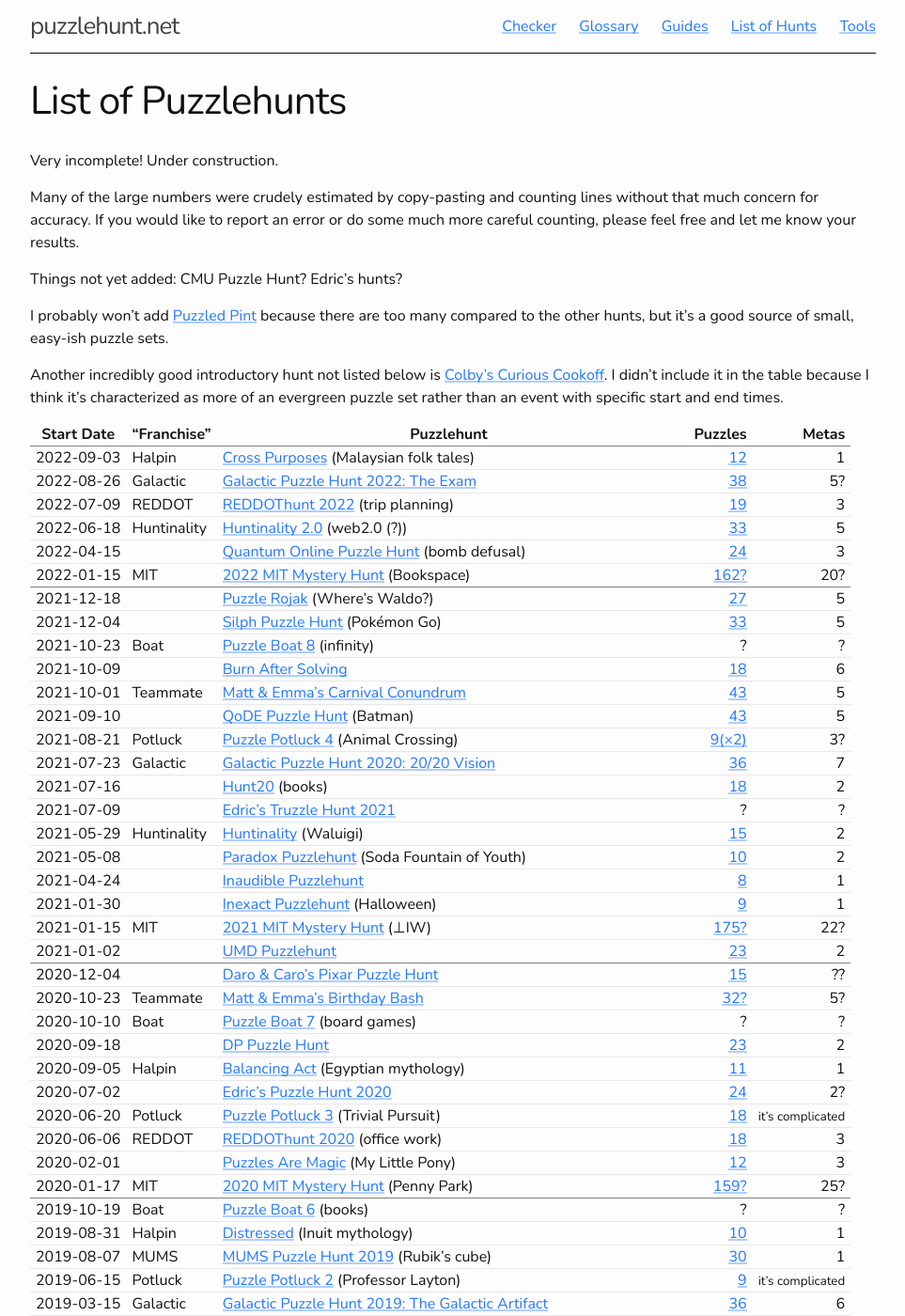
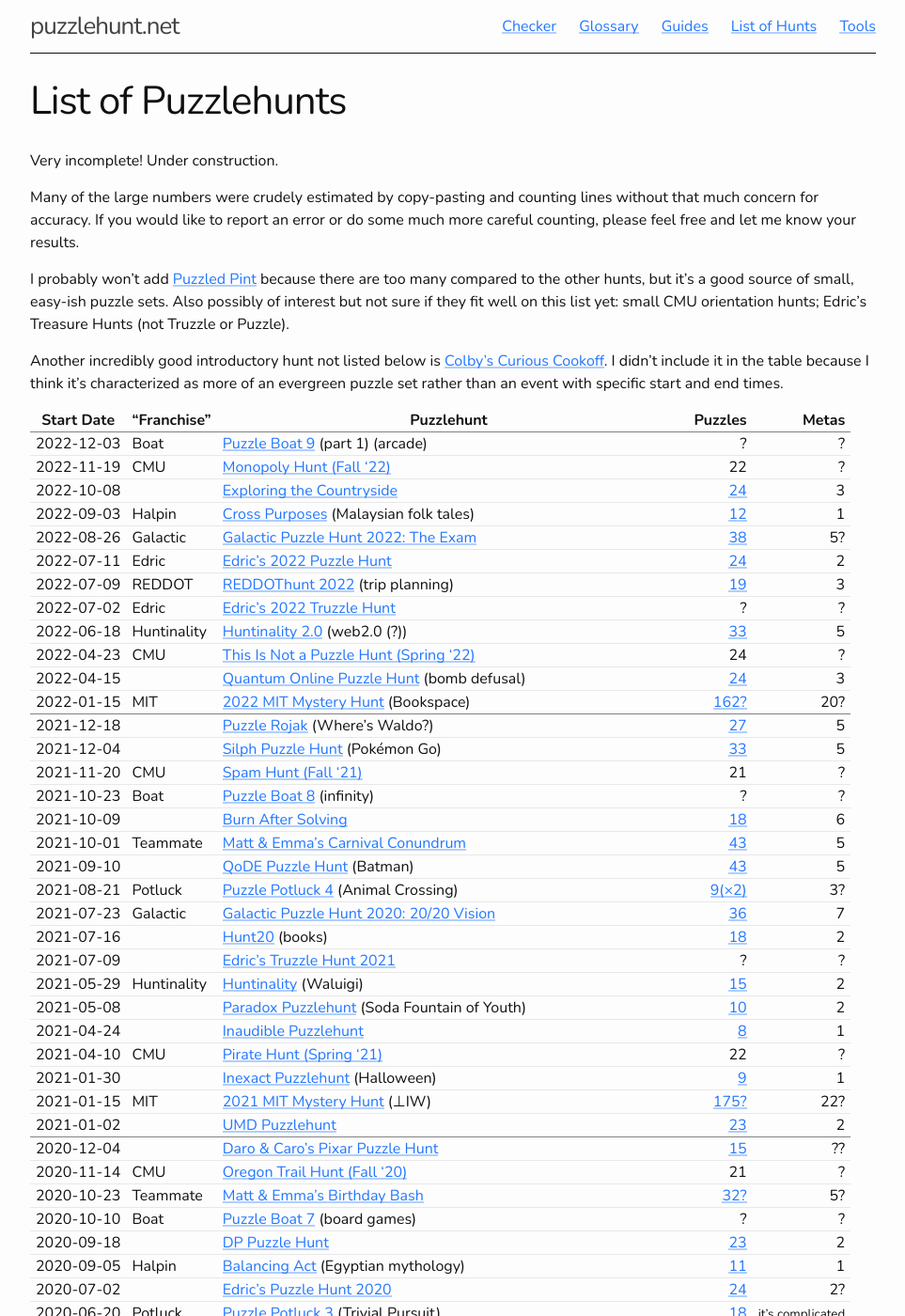
Before and after one commit to betaveros/puzzlehunt.net, a Jekyll site: the page built from list.md, in a window 1280 px wide and 1400 px high. Shown: the whole window at 94% size, without its empty margins (158-1121 px from the left). Built offline with Jekyll 4.4.1, drawn with Linux system fonts in a browser that asks for light colours; some of the changed text lies outside the part shown.

Commit message:
some list

```diff
--- a/list.md
+++ b/list.md
@@ -8,23 +8,28 @@
 
 Many of the large numbers were crudely estimated by copy-pasting and counting lines without that much concern for accuracy. If you would like to report an error or do some much more careful counting, please feel free and let me know your results.
 
-Things not yet added: CMU Puzzle Hunt? Edric's hunts?
-
-I probably won't add [Puzzled Pint](http://puzzledpint.com/) because there are too many compared to the other hunts, but it's a good source of small, easy-ish puzzle sets.
+I probably won't add [Puzzled Pint](http://puzzledpint.com/) because there are too many compared to the other hunts, but it's a good source of small, easy-ish puzzle sets. Also possibly of interest but not sure if they fit well on this list yet: small CMU orientation hunts; Edric's Treasure Hunts (not Truzzle or Puzzle).
 
 Another incredibly good introductory hunt not listed below is [Colby's Curious Cookoff](https://curiouscookoff.com/). I didn't include it in the table because I think it's characterized as more of an evergreen puzzle set rather than an event with specific start and end times.
 
 Start Date | "Franchise"  | Puzzlehunt | Puzzles | Metas
 -  | - | - | -: | -:
+2022-12-03 | Boat         | [Puzzle Boat 9](https://www.pandamagazine.com/island9/) (part 1)  (arcade)                                                  | ? | ?
+2022-11-19 | CMU          | [Monopoly Hunt (Fall '22)](https://puzzlehunt.club.cc.cmu.edu/hunt/21/)                                                     | 22 | ?
+2022-10-08 |              | [Exploring the Countryside](https://ecph.site/)                                                                             | [24](https://ecph.site/) | 3
 2022-09-03 | Halpin       | [Cross Purposes](http://www.markhalpin.com/puzzles/1CHEVROTAIN/chevrotain.html) (Malaysian folk tales)                      | [12](http://www.markhalpin.com/puzzles/1CHEVROTAIN/chevrotain767690.pdf) | 1
 2022-08-26 | Galactic     | [Galactic Puzzle Hunt 2022: The Exam](https://2022.galacticpuzzlehunt.com/)                                                 | [38](https://2022.galacticpuzzlehunt.com/puzzles) | 5?
+2022-07-11 | Edric        | [Edric's 2022 Puzzle Hunt](http://happinessboard.com/2022puzzlehunt/index.html)                                             | [24](http://happinessboard.com/2022puzzlehunt/puzzles.html) | 2
 2022-07-09 | REDDOT       | [REDDOThunt 2022](https://2022.reddothunt.sg/) (trip planning)                                                              | [19](https://2022.reddothunt.sg/puzzles) | 3
+2022-07-02 | Edric        | [Edric's 2022 Truzzle Hunt](http://happinessboard.com/2022truzzlehunt/index.html)                                           | ? | ?
 2022-06-18 | Huntinality  | [Huntinality 2.0](https://www.huntinality.com/) (web2.0 (?))                                                                | [33](https://www.huntinality.com/puzzles) | 5
+2022-04-23 | CMU          | [This Is Not a Puzzle Hunt (Spring '22)](https://puzzlehunt.club.cc.cmu.edu/hunt/19/)                                       | 24 | ?
 2022-04-15 |              | [Quantum Online Puzzle Hunt](https://hunts.timwi.de/qoph) (bomb defusal)                                                    | [24](https://hunts.timwi.de/qoph/puzzles) | 3
 2022-01-15 | MIT          | [2022 MIT Mystery Hunt](https://www.bookspace.world/) (Bookspace)                                                           | [162?](https://www.bookspace.world/puzzles/) | 20?
 -|---
 2021-12-18 |              | [Puzzle Rojak](https://www.puzzlerojak.com/) (Where's Waldo?)                                                               | [27](https://www.puzzlerojak.com/puzzles) | 5
 2021-12-04 |              | [Silph Puzzle Hunt](https://silphpuzzlehunt.com/) (Pokémon Go)                                                              | [33](https://silphpuzzlehunt.com/puzzles) | 5
+2021-11-20 | CMU          | [Spam Hunt (Fall '21)](https://puzzlehunt.club.cc.cmu.edu/hunt/17/)                                                         | 21 | ?
 2021-10-23 | Boat         | [Puzzle Boat 8](https://www.pandamagazine.com/island8/) (infinity)                                                          | ? | ?
 2021-10-09 |              | [Burn After Solving](https://www.burnaftersolving.com/)                                                                     | [18](https://www.burnaftersolving.com/puzzles) | 6
 2021-10-01 | Teammate     | [Matt & Emma's Carnival Conundrum](https://teammatehunt.com/)                                                               | [43](https://teammatehunt.com/puzzles) | 5
@@ -36,11 +41,13 @@
 2021-05-29 | Huntinality  | [Huntinality](https://huntinality.com/) (Waluigi)                                                                           | [15](https://huntinality.com/) | 2
 2021-05-08 |              | [Paradox Puzzlehunt](https://paradoxpuzzlehunt.com/) (Soda Fountain of Youth)                                               | [10](https://paradoxpuzzlehunt.com/puzzles) | 2
 2021-04-24 |              | [Inaudible Puzzlehunt](https://mutedpuzzles.com/)                                                                           | [8](https://mutedpuzzles.com/Welcome%20to%20mini%20hunt!.html) | 1
+2021-04-10 | CMU          | [Pirate Hunt (Spring '21)](https://puzzlehunt.club.cc.cmu.edu/hunt/16/)                                                     | 22 | ?
 2021-01-30 |              | [Inexact Puzzlehunt](https://inexactpuzzles.com/hunts/1bqxw/halloween/) (Halloween)                                         | [9](https://inexactpuzzles.com/hunts/1bqxw/halloween/) | 1
 2021-01-15 | MIT          | [2021 MIT Mystery Hunt](https://puzzles.mit.edu/2021/) (⊥IW)                                                                | [175?](https://puzzles.mit.edu/2021/puzzles.html) | 22?
 2021-01-02 |              | [UMD Puzzlehunt](https://www.umdpuzzle.club/)                                                                               | [23](https://www.umdpuzzle.club/puzzles) | 2
--|---
+ -|---
 2020-12-04 |              | [Daro & Caro's Pixar Puzzle Hunt](https://darocaro.github.io/)                                                              | [15](https://darocaro.github.io/puzzles) | ??
+2020-11-14 | CMU          | [Oregon Trail Hunt (Fall '20)](https://puzzlehunt.club.cc.cmu.edu/hunt/15/)                                                 | 21 | ?
 2020-10-23 | Teammate     | [Matt & Emma's Birthday Bash](https://2020.teammatehunt.com/)                                                               | [32?](https://2020.teammatehunt.com/) | 5?
 2020-10-10 | Boat         | [Puzzle Boat 7](https://www.pandamagazine.com/island7/) (board games)                                                       | ? | ?
 2020-09-18 |              | [DP Puzzle Hunt](https://dp.puzzlehunt.net/)                                                                                | [23](https://dp.puzzlehunt.net/puzzles.html) | 2
@@ -48,40 +55,52 @@
 2020-07-02 |              | [Edric's Puzzle Hunt 2020](https://happinessboard.com/2020puzzlehunt/)                                                      | [24](https://happinessboard.com/2020puzzlehunt/puzzles.html) | 2?
 2020-06-20 | Potluck      | [Puzzle Potluck 3](https://puzzlepotluck.com/3) (Trivial Pursuit)                                                           | [18](https://puzzlepotluck.com/3) | <small>it's complicated</small>
 2020-06-06 | REDDOT       | [REDDOThunt 2020](https://reddothunt.sg/2020) (office work)                                                                 | [18](https://reddothunt.sg/2020/puzzles) | 3
+2020-04-25 | CMU          | [Getaway Hunt (Spring '20)](https://puzzlehunt.club.cc.cmu.edu/hunt/14/)                                                    | 18 | ?
 2020-02-01 |              | [Puzzles Are Magic](https://www.puzzlesaremagic.com/) (My Little Pony)                                                      | [12](https://www.puzzlesaremagic.com/hunt/current.html) | 3
 2020-01-17 | MIT          | [2020 MIT Mystery Hunt](https://puzzles.mit.edu/2020/) (Penny Park)                                                         | [159?](https://puzzles.mit.edu/2020/puzzles/) | 25?
 -|---
 2019-10-19 | Boat         | [Puzzle Boat 6](https://www.pandamagazine.com/island6/) (books)                                                             | ? | ?
+2019-10-05 | CMU          | [Anomaly Hunt (Fall '19)](https://puzzlehunt.club.cc.cmu.edu/hunt/12/)                                                      | 20 | ?
 2019-08-31 | Halpin       | [Distressed](http://www.markhalpin.com/puzzles/sedna/sedna.html) (Inuit mythology)                                          | [10](http://www.markhalpin.com/puzzles/sedna/sedna.html) | 1
 2019-08-07 | MUMS         | [MUMS Puzzle Hunt 2019](https://www.mumspuzzlehunt.com/) (Rubik's cube)                                                     | [30](https://www.mumspuzzlehunt.com/puzzles/) | 1
 2019-06-15 | Potluck      | [Puzzle Potluck 2](https://puzzlepotluck.com/2) (Professor Layton)                                                          | [9](https://puzzlepotluck.com/2) | <small>it's complicated</small>
+2019-04-16 | CMU          | [The Quest for the Dragon's Riches (Spring '19)](https://puzzlehunt.club.cc.cmu.edu/hunt/11/)                               | 19 | ?
 2019-03-15 | Galactic     | [Galactic Puzzle Hunt 2019: The Galactic Artifact](https://2019.galacticpuzzlehunt.com/)                                    | [36](https://2019.galacticpuzzlehunt.com/puzzles.html) | 6
+2019-02-23 | CMU          | [CS Hunt (Spring '19)](https://puzzlehunt.club.cc.cmu.edu/hunt/10/)                                                         | 10 | ?
 2019-01-18 | MIT          | [2019 MIT Mystery Hunt](https://web.mit.edu/puzzle/www/2019/) (holidays)                                                    | [158?](https://web.mit.edu/puzzle/www/2019/puzzle.html) | 14?
 -|---
 2018-11-30 | Caltech      | [2018 Caltech Puzzle Hunt](http://2018.caltechpuzzlehunt.org/) (The Land of Wisdom)                                         | [82?](http://2018.caltechpuzzlehunt.org/hunt/index.html) | 6?
 2018-11-10 | Potluck      | [Puzzle Potluck 1](https://puzzlepotluck.com/1) (Quest for the Grail)                                                       | [6](https://puzzlepotluck.com/1) | 1
 2018-10-27 | Boat         | [Puzzle Boat 5](https://www.pandamagazine.com/island5/)                                                                     | ? | ?
+2018-10-06 | CMU          | [Time Travel Hunt (Fall '18)](https://puzzlehunt.club.cc.cmu.edu/hunt/9/)                                                   | 18 | ?
 2018-10-05 | REDDOT       | [REDDOThunt 2018](https://reddothunt.sg/2018) (murder mysteries)                                                            | [18](https://reddothunt.sg/2018/puzzles) | 3
 2018-09-01 | Halpin       | [It Takes Two](http://www.markhalpin.com/puzzles/twins/twins.html) (Mayan mythology)                                        | [10](http://www.markhalpin.com/puzzles/twins/twins.pdf) | 1
+2018-03-31 | CMU          | [Apocalypse Hunt (Spring '18)](https://puzzlehunt.club.cc.cmu.edu/hunt/8/)                                                  | 19 | ?
 2018-03-16 | Galactic     | [Galactic Puzzle Hunt 2018: The Great Galactic Bake Off](https://2018.galacticpuzzlehunt.com/)                              | [36](https://2018.galacticpuzzlehunt.com/puzzles.html) | 4
 2018-01-12 | MIT          | [2018 MIT Mystery Hunt](https://web.mit.edu/puzzle/www/2018/) (Inside Out)                                                  | [122?](https://web.mit.edu/puzzle/www/2018/full/puzzle.html) | 25?
 -|---
+2017-10-14 | CMU          | [Aperture Science Student Testing Initiative (Fall '17)](https://puzzlehunt.club.cc.cmu.edu/hunt/6/)                        | 20 | ?
 2017-10-14 | Boat         | [Puzzle Boat 4](http://www.pandamagazine.com/island4/) (fantastic marathon)                                                 | ? | ?
 2017-09-29 | REDDOT       | [REDDOThunt 2017](https://reddothunt.sg/2017) (talent contest)                                                              | [19](https://reddothunt.sg/2017/puzzles) | 3
 2017-09-02 | Halpin       | [When First We Practice To Deceive](http://www.markhalpin.com/puzzles/anansi/anansi.html) (Anansi)                          | [11](http://www.markhalpin.com/puzzles/anansi/anansi.pdf) | 1
+2017-03-25 | CMU          | [CarnivalHunt (Spring '17)](https://puzzlehunt.club.cc.cmu.edu/hunt/5/)                                                     | 17 | ?
 2017-03-14 | Galactic     | [Galactic Puzzle Hunt 2017: Puzzleball Championships](https://2017.galacticpuzzlehunt.com/)                                 | [25](https://2017.galacticpuzzlehunt.com/puzzles.html) | 5
 2017-01-13 | MIT          | [2017 MIT Mystery Hunt](https://web.mit.edu/puzzle/www/2017/) (Monsters et Manus/Dungeons & Dragons)                        | [143?](https://web.mit.edu/puzzle/www/2017/puzzle.html) | 14?
 -|---
 2016-12-26 | SUMS         | [SUMS Puzzle Hunt 2016](https://www.maths.usyd.edu.au/ub/sums/puzzlehunt/2016/main) (Pokémon)                               | [20](https://www.maths.usyd.edu.au/ub/sums/puzzlehunt/2016/puzzles) | <small>it's complicated</small>
+2016-11-05 | CMU          | [Harry Potter and The Hunt of Puzzles (Fall '16)](https://puzzlehunt.club.cc.cmu.edu/hunt/4/)                               | 18 | ?
 2016-10-10 | mezzacotta   | [mezzacotta Puzzle Competition](https://www.mezzacotta.net/puzzle/)                                                         | [25](https://www.mezzacotta.net/puzzle/puzzles.php) | 1
 2016-09-03 | Halpin       | [Here Comes the Sun](http://www.markhalpin.com/puzzles/amaterasu/amat.html) (Shinto)                                        | [8](http://www.markhalpin.com/puzzles/amaterasu/amat.pdf) | 1
+2016-03-26 | CMU          | [Puzzlehunt: The Musical! (Spring '16)](https://puzzlehunt.club.cc.cmu.edu/hunt/3/)                                         | 18 | ?
 2016-05-09 | MUMS         | [MUMS Puzzle Hunt 2016](https://researchers.ms.unimelb.edu.au/~mums/puzzlehunt/2016/puzzles.html) (time travel)             | [25](https://researchers.ms.unimelb.edu.au/~mums/puzzlehunt/2016/puzzles.html) | 1
 2016-01-15 | MIT          | [2016 MIT Mystery Hunt](https://web.mit.edu/puzzle/www/2016/) (Huntception)                                                 | [147?](https://web.mit.edu/puzzle/www/2016/toc.html) | 17?
 -|---
+2015-11-07 | CMU          | [Adventure hunt (Fall '15)](https://puzzlehunt.club.cc.cmu.edu/hunt/2/)                                                     | 23 | ?
 2015-11-02 | SUMS         | [SUMS Puzzle Hunt 2015](https://www.maths.usyd.edu.au/ub/sums/puzzlehunt/2015/main) (intrigue in space)                     | [20](https://www.maths.usyd.edu.au/ub/sums/puzzlehunt/2015/puzzles) | 1
 2015-10-10 | Boat         | [Puzzle Boat 3](http://pandamagazine.com/island3/) (cube escape)                                                            | ? | ?
 2015-09-05 | Halpin       | [Speaking of Witch...](http://www.markhalpin.com/puzzles/baba/baba.html) (Baba Yaga)                                        | [7](http://www.markhalpin.com/puzzles/baba/baba.pdf) (PDF) | 1
 2015-05-04 | MUMS         | [MUMS Puzzle Hunt 2015](https://researchers.ms.unimelb.edu.au/~mums/puzzlehunt/2015/puzzles.html) (Star Wars)               | [20](https://researchers.ms.unimelb.edu.au/~mums/puzzlehunt/2015/puzzles.html) | 1
+2015-03-21 | CMU          | [Space Hunt (Spring '15)](https://puzzlehunt.club.cc.cmu.edu/hunt/1/)                                                       | 15 | ?
 2015-01-16 | MIT          | [2015 MIT Mystery Hunt](https://web.mit.edu/puzzle/www/2015/) (20,000 Puzzles Under the Sea)                                | [143?](https://web.mit.edu/puzzle/www/2015/toc.html) | 15?
 -|---
 2014-10-27 | SUMS         | [SUMS Puzzle Hunt 2014](https://www.maths.usyd.edu.au/ub/sums/puzzlehunt/2014/main) (medieval intrigue)                     | [20](https://www.maths.usyd.edu.au/ub/sums/puzzlehunt/2014/puzzles) | 1
```
